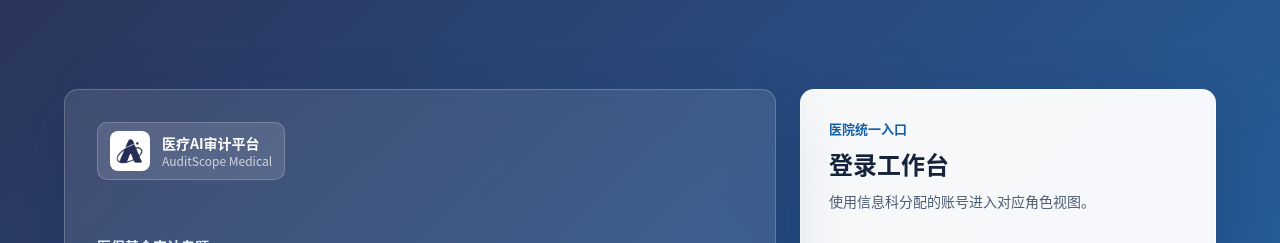
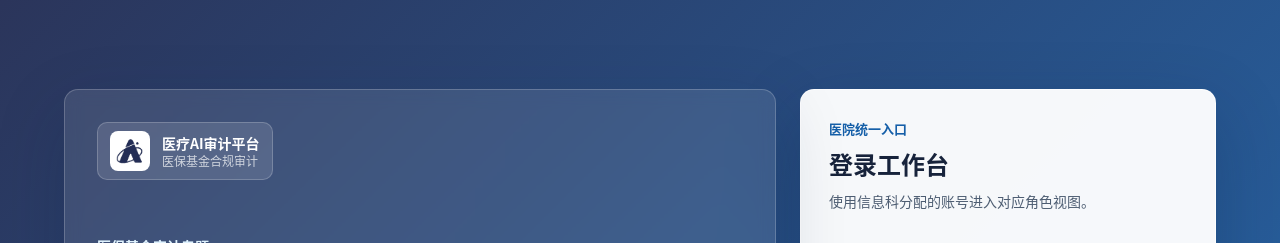
Before and after one commit to zjgulai/medical-audit, a Next.js app in the folder web/: page /login in a window 1280 px wide. Shown: the top 243 px of the page. Built offline with nearby package versions, Linux system fonts and the light colour scheme.

Commit message:
fix: remove legacy login brand text

```diff
--- a/web/src/components/login/login-surface.tsx
+++ b/web/src/components/login/login-surface.tsx
@@ -55,7 +55,7 @@ export function LoginSurface({ redirectTo }: LoginSurfaceProps) {
               </span>
               <span>
                 <span className="block text-sm font-semibold">医疗AI审计平台</span>
-                <span className="block text-xs text-white/72">AuditScope Medical</span>
+                <span className="block text-xs text-white/72">医保基金合规审计</span>
               </span>
             </div>
 
```
Also changed, not shown: 1 other file (tests, documents, lock files or other folders).
